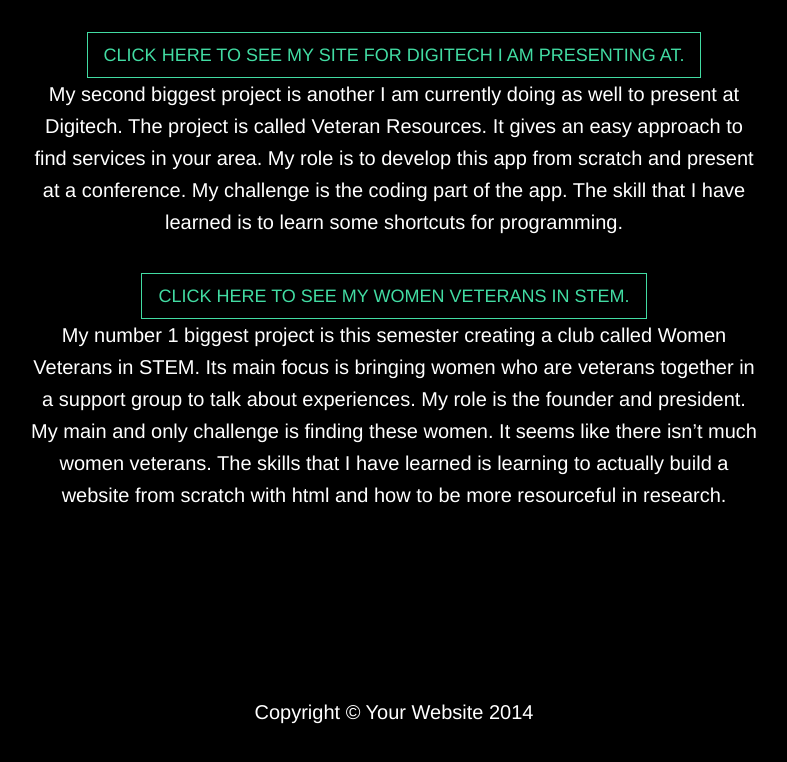
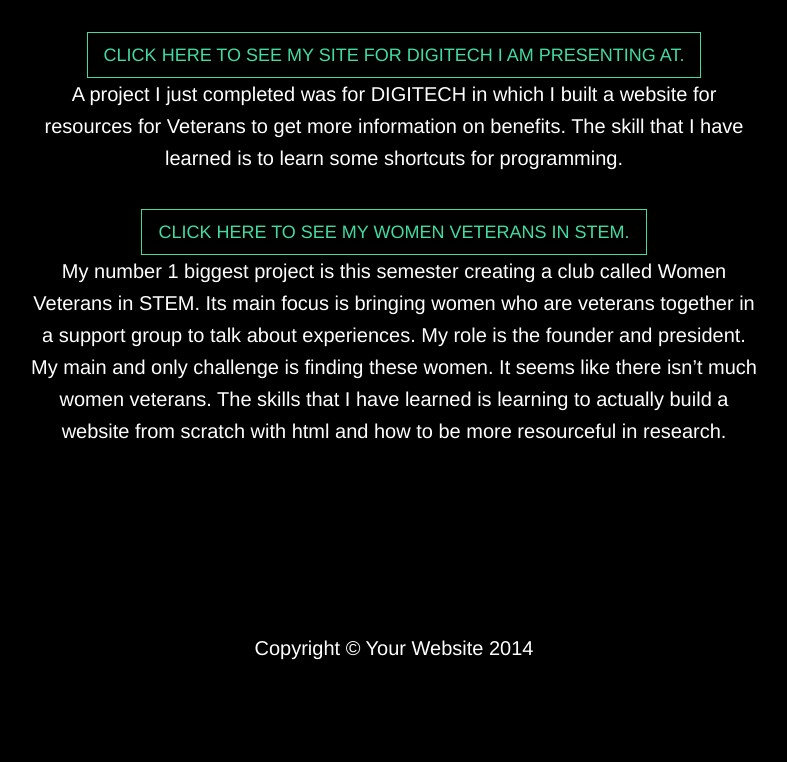
Before and after one commit to zd10c/zd10c.github.io, a plain HTML site: page index.html in a window 1280 px wide. Shown: the part 3646-4408 px from the top of the page, without its empty margins (246-1033 px from the left). After the commit the page ends 4360 px from the top, so only its background shows below. Drawn offline with Linux system fonts and the light colour scheme; a web font is replaced by a local one.

Commit message:
updated DIGITECH project

```diff
--- a/index.html
+++ b/index.html
@@ -133,10 +133,10 @@
                     <a href="https://pointcatcher.com/login/customerInfo" class="btn btn-default btn-lg">Click here to see my internship site.</a>
                     <p>Another project I am currently working on is building a website from scratch with my internship at PointCatcher. My role of this project is the webmaster. My biggest challenge is working with my boss because she tends to change her mind a lot so I have to go back and forth with changes. The skill that I have learned is to learn to adapt to change.</p>
 
-                    <a href="http://resourcesforvets.com" class="btn btn-default btn-lg">Click here to see my site for digitech I am presenting at.</a>
-                    <p>My second biggest project is another I am currently doing as well to present at Digitech. The project is called Veteran Resources. It gives an easy approach to find services in your area. My role is to develop this app from scratch and present at a conference. My challenge is the coding part of the app. The skill that I have learned is to learn some shortcuts for programming.</p>
+                    <a href="http://carolynreoyo.github.io/VetBuddies/" class="btn btn-default btn-lg">Click here to see my site for digitech I am presenting at.</a>
+                    <p>A project I just completed was for DIGITECH in which I built a website for resources for Veterans to get more information on benefits. The skill that I have learned is to learn some shortcuts for programming.</p>
 
-                    <a href="www.fsuwvis.com" class="btn btn-default btn-lg">Click here to see my Women Veterans in STEM.</a>
+                    <a href="http://www.fsuwvis.com" class="btn btn-default btn-lg">Click here to see my Women Veterans in STEM.</a>
                     <p>My number 1 biggest project is this semester creating a club called Women Veterans in STEM. Its main focus is bringing women who are veterans together in a support group to talk about experiences. My role is the founder and president. My main and only challenge is finding these women. It seems like there isn’t much women veterans. The skills that I have learned is learning to actually build a website from scratch with html and how to be more resourceful in research.</p>
 
                 </div>
```
